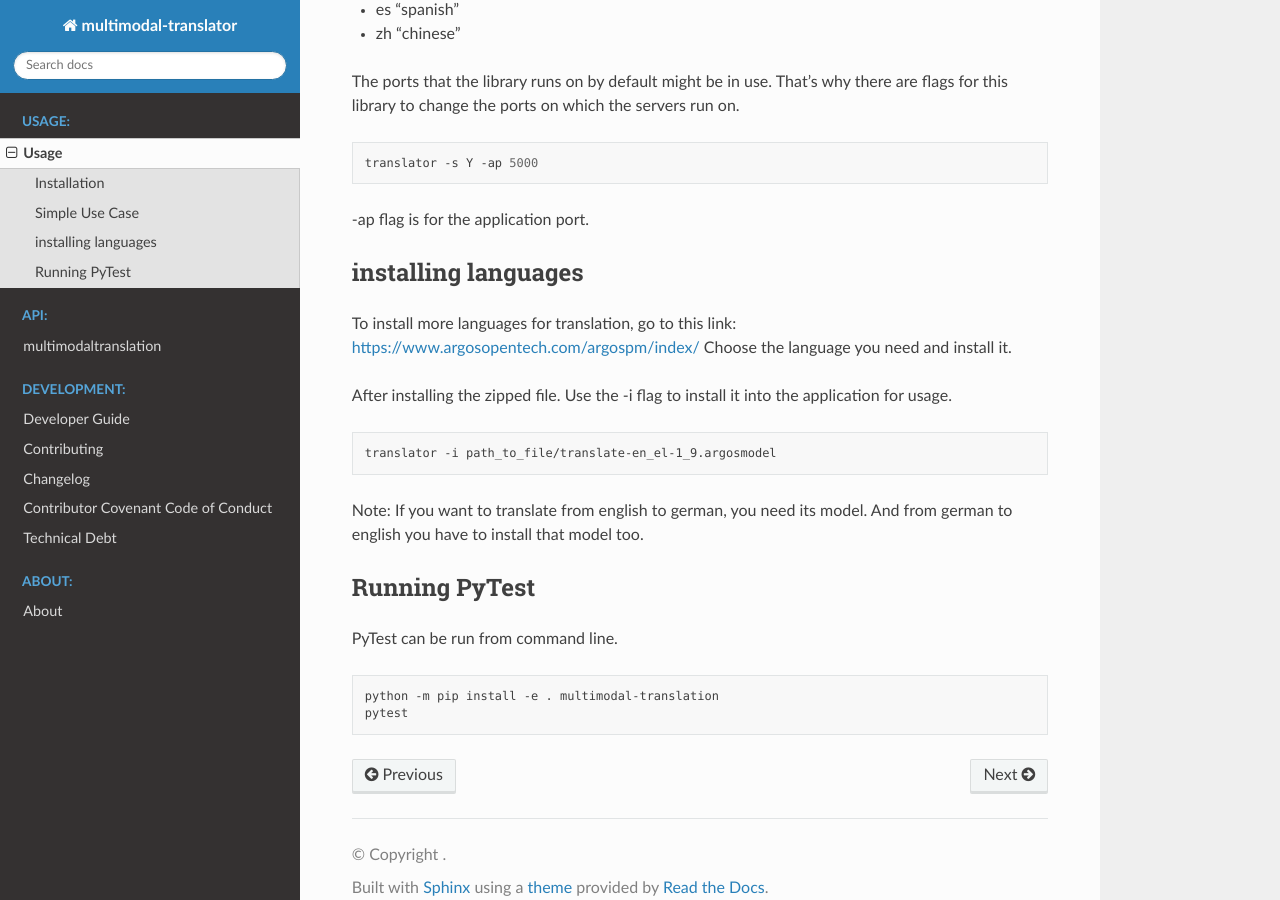
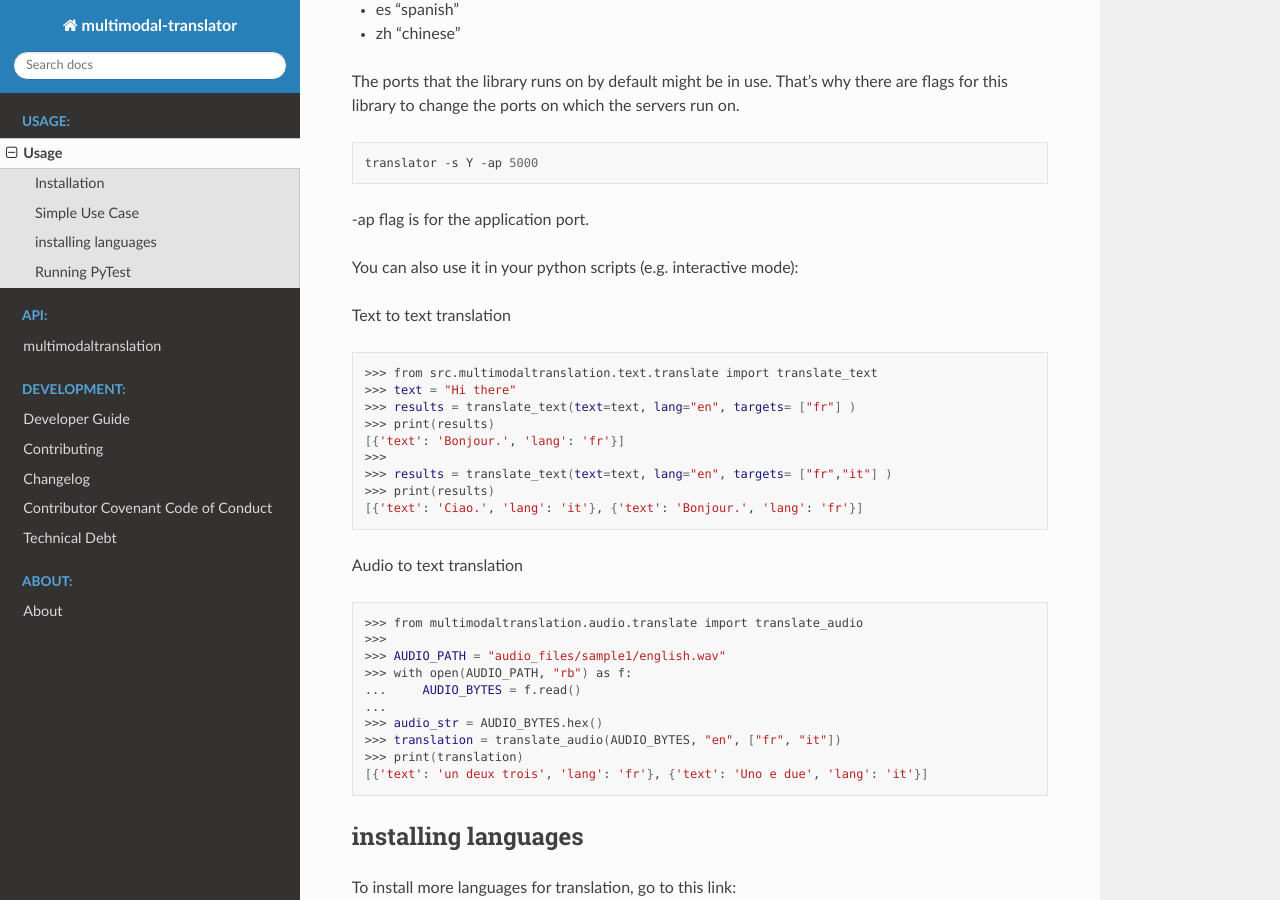
Before and after one commit to Issamricin/multimodal-translation, a Sphinx documentation site: the page built from docs/source/contents/usage.rst, in a window 1280 px wide and 900 px high, scrolled down 2119 px. Built offline with Sphinx 7.4.7 and the Read the Docs theme 3.1.0, drawn with Linux system fonts in a browser that asks for light colours.

Commit message:
Updated the usage to include interactive mode

```diff
--- a/docs/source/contents/usage.rst
+++ b/docs/source/contents/usage.rst
@@ -113,6 +113,37 @@ That's why there are flags for this library to change the ports on which the ser
 
 -ap flag is for the application port.
 
+You can also use it in your python scripts (e.g. interactive mode):
+
+Text to text translation
+
+.. code-block:: shell
+
+  >>> from src.multimodaltranslation.text.translate import translate_text
+  >>> text = "Hi there"
+  >>> results = translate_text(text=text, lang="en", targets= ["fr"] )
+  >>> print(results)
+  [{'text': 'Bonjour.', 'lang': 'fr'}]
+  >>>
+  >>> results = translate_text(text=text, lang="en", targets= ["fr","it"] )
+  >>> print(results)
+  [{'text': 'Ciao.', 'lang': 'it'}, {'text': 'Bonjour.', 'lang': 'fr'}]
+
+Audio to text translation
+
+.. code-block:: shell
+
+  >>> from multimodaltranslation.audio.translate import translate_audio
+  >>>
+  >>> AUDIO_PATH = "audio_files/sample1/english.wav"
+  >>> with open(AUDIO_PATH, "rb") as f:
+  ...     AUDIO_BYTES = f.read()
+  ...
+  >>> audio_str = AUDIO_BYTES.hex()
+  >>> translation = translate_audio(AUDIO_BYTES, "en", ["fr", "it"])
+  >>> print(translation)
+  [{'text': 'un deux trois', 'lang': 'fr'}, {'text': 'Uno e due', 'lang': 'it'}]
+
 --------------------
 installing languages
 --------------------
```
Also changed, not shown: 1 other file.
